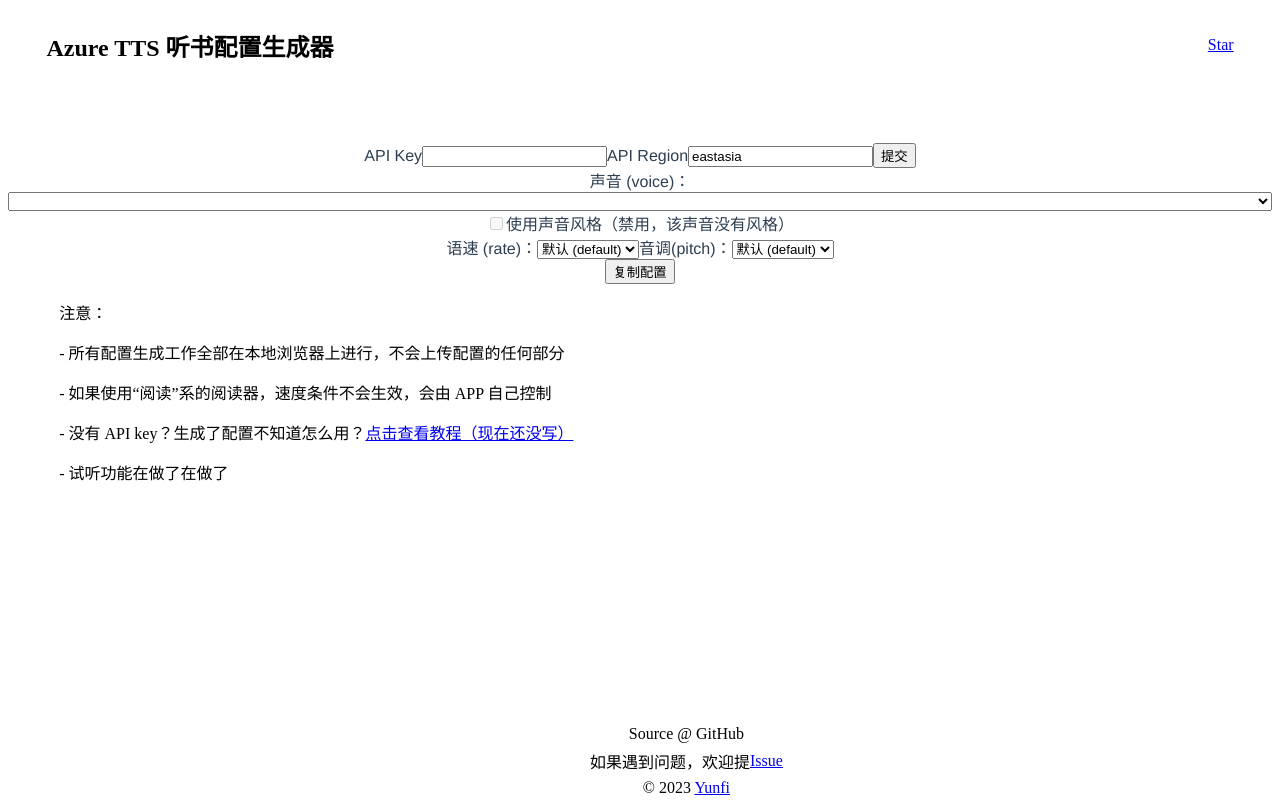
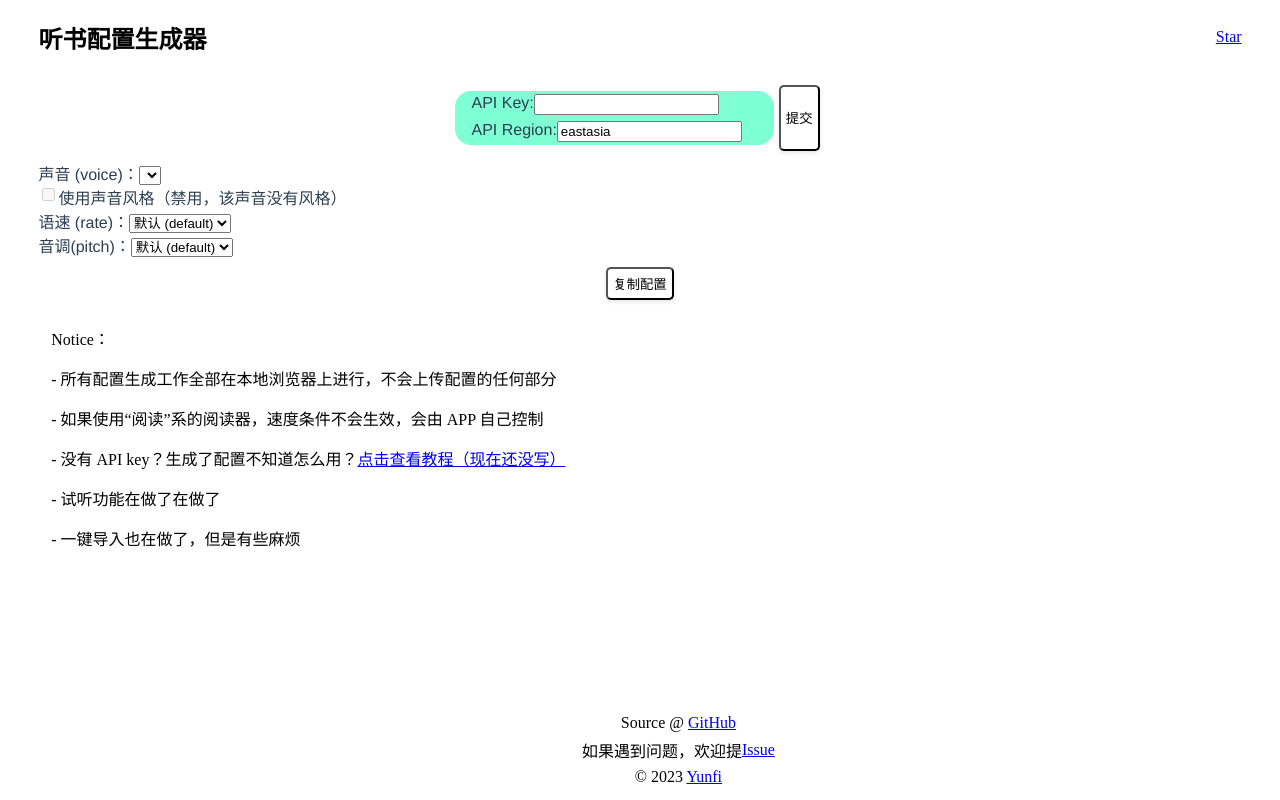
Before and after one commit to yy4382/azure-tts-importer, a Vue app: page / in a window 1280 px wide. Shown: the top 800 px of the page. Built offline with nearby package versions, Linux system fonts and the light colour scheme.

Commit message:
feat: style adjust

```diff
--- a/public/index.html
+++ b/public/index.html
@@ -16,8 +16,9 @@
     <strong>We're sorry but <%= htmlWebpackPlugin.options.title %> doesn't work properly without JavaScript enabled.
         Please enable it to continue.</strong>
   </noscript>
+  <div id="content">
     <nav>
-    <h1>Azure TTS 听书配置生成器</h1>
+      <h1>听书配置生成器</h1>
       <!-- Place this tag where you want the button to render. -->
       <div style="align-self: center;">
         <a class="github-button" href="https://github.com/yy4382/azure-tts-importer"
@@ -28,16 +29,19 @@
     <div id="app"></div>
     <!-- built files will be auto injected -->
     <div id="notice">
-    <p>注意：</p>
+      <p>Notice：</p>
       <p>- 所有配置生成工作全部在本地浏览器上进行，不会上传配置的任何部分</p>
       <p>- 如果使用“阅读”系的阅读器，速度条件不会生效，会由 APP 自己控制</p>
       <p>- 没有 API key？生成了配置不知道怎么用？<a href="https://blog.yfi.moe">点击查看教程（现在还没写）</a></p>
       <p>- 试听功能在做了在做了</p>
+      <p>- 一键导入也在做了，但是有些麻烦</p>
+    </div>
   </div>
   <footer>
-    <p>Source @ <a herf="https://https://github.com/yy4382/azure-tts-importer">GitHub</a></p>
+    <p>Source @ <a href="https://github.com/yy4382/azure-tts-importer">GitHub</a></p>
     <p style="display: flex;">如果遇到问题，欢迎提
-      <span style="align-self: center;"><a class="github-button" href="https://github.com/yy4382/azure-tts-importer/issues"
+      <span style="align-self: center;"><a class="github-button"
+          href="https://github.com/yy4382/azure-tts-importer/issues"
           data-color-scheme="no-preference: light; light: light; dark: dark;" data-icon="octicon-issue-opened"
           aria-label="Issue yy4382/azure-tts-importer on GitHub">Issue</a></span>
     </p>
@@ -45,10 +49,30 @@
   </footer>
 </body>
 <style>
+  html body {
+    min-height: 100vh;
+    margin: 0;
+  }
+
+  #content {
+    min-height: 100vh;
+    margin-bottom: -100px;
+  }
+
+  #content::after {
+    content: "";
+    display: block;
+  }
+
+  footer,
+  #content::after {
+    height: 100px;
+    clear: both;
+  }
+
   nav {
     display: flex;
     justify-content: space-between;
-    border-bottom: 2px;
     padding: 0 3vw;
   }
 
@@ -59,9 +83,11 @@
     align-items: center; */
     padding: 0 4vw;
   }
+
   footer {
-    position: absolute;
-    bottom: 0;
+    height: 100px;
+    clear: both;
+
     width: 100%;
     display: flex;
     flex-direction: column;
@@ -69,6 +95,7 @@
     align-items: center;
     padding: 0 3vw;
   }
+
   footer p {
     margin: 3px;
   }
--- a/src/App.vue
+++ b/src/App.vue
@@ -20,6 +20,5 @@
   -moz-osx-font-smoothing: grayscale;
   text-align: center;
   color: #2c3e50;
-  margin-top: 60px;
 }
 </style>
--- a/src/components/TTSImporter.vue
+++ b/src/components/TTSImporter.vue
@@ -1,13 +1,20 @@
 <template>
     <div class="tts-importer">
-        <div>
-            <label for="api_key">API Key</label>
+        <div id="key-form">
+            <div id="key-region">
+                <div class="key-input">
+                    <label for="api_key">API Key: </label>
                     <input type="text" id="api_key" v-model="apiKey" />
-            <label for="api_region">API Region</label>
+                </div>
+                <div class="key-input">
+                    <label for="api_region">API Region: </label>
                     <input type="text" id="api_region" v-model="apiRegion" />
+                </div>
+            </div>
             <button @click="getVoiceList">提交</button>
         </div>
-        <div style="display: flex; flex-direction: column;">
+        <div style="display:flex; flex-direction: column; align-items: self-start;">
+            <div>
                 <label for="voiceSelect">声音 (voice)：</label>
                 <select id="voiceSelect" v-model="selectedVoice">
                     <option v-for="item in voiceList" :key="item.ShortName" :value="item">
@@ -16,17 +23,20 @@
                 </select>
             </div>
             <div>
+                <div style="display: flex;flex-direction: row; align-items: self-start;">
                     <input type="checkbox" id="useVoiceStyle" v-model="useVoiceStyle" :disabled="!hasStyle" />
                     <label for="useVoiceStyle" v-if="hasStyle">使用声音风格</label>
                     <label for="useVoiceStyle" v-else>使用声音风格（禁用，该声音没有风格）</label>
                 </div>
-
                 <div v-if="useVoiceStyle">
-            <label for="voiceStyleSelect">声音风格 (voiceStyle)：</label>
+                    <label style="align-items: self-start;" for="voiceStyleSelect">声音风格 (voiceStyle)：</label>
                     <select id="voiceStyleSelect" v-model="selectedVoiceStyle">
-                <option v-for="style in selectedVoice.VoiceStyleNames" :key="style" :value="style">{{ style }}</option>
+                        <option v-for="style in selectedVoice.VoiceStyleNames" :key="style" :value="style">{{ style }}
+                        </option>
                     </select>
                 </div>
+            </div>
+            <div>
                 <label for="rateRange">语速 (rate)：</label>
                 <select name="sudo" id="rateRange" v-model="selectedRate">
                     <option value="default">默认 (default)</option>
@@ -36,6 +46,8 @@
                     <option value="fast">高 (fast)</option>
                     <option value="x-fast">极高 (x-fast)</option>
                 </select>
+            </div>
+            <div>
                 <label for="pitchRange">音调(pitch)：</label>
                 <select name="sudo" id="pitchRange" v-model="selectedPitch">
                     <option value="default">默认 (default)</option>
@@ -45,6 +57,8 @@
                     <option value="high">高 (high)</option>
                     <option value="x-high">极高 (x-high)</option>
                 </select>
+            </div>
+        </div>
     </div>
     <button @click="copyLegadoConfig">复制配置</button>
 </template>
@@ -162,12 +176,12 @@
                 "name": "test",
                 "url": `https://${self.apiRegion}.tts.speech.microsoft.com/cognitiveservices/v1,${JSON.stringify(urlConfig)}`
             }
-            return config
+            return JSON.stringify(config)
         },
         copyLegadoConfig() {
             let config = this.generateLegadoConfig()
             try {
-                navigator.clipboard.writeText(JSON.stringify(config));
+                navigator.clipboard.writeText(config);
             } catch (err) {
                 console.log(err)
                 alert("复制失败，请手动复制")
@@ -176,3 +190,42 @@
     }
 }
 </script>
+<style>
+.tts-importer {
+    display: flex;
+    flex-direction: column;
+    margin: 0 3vw;
+}
+
+#key-form {
+    display: flex;
+    flex-direction: row;
+    justify-content: center;
+}
+#key-region {
+    display: flex;
+    flex-direction: column;
+    margin: 1em 0;
+    padding: 0 1em;
+    background-color: aquamarine;
+    border-radius: 1rem;
+}
+.key-input {
+    display: flex;
+    flex-direction: row;
+    align-items: start;
+    margin-right: 1em;
+    padding: 3px 0;
+}
+
+button {
+    margin-left: 5px;
+    margin-right: 5px;
+    margin-top: 10px;
+    margin-bottom: 10px;
+    padding: 5px;
+    border-radius: 5px;
+    background-color: #fff;
+    box-shadow: 0 2px 4px rgba(0, 0, 0, 0.1);
+}
+</style>
```
Lines whose indentation alone changed are shown as unchanged.
